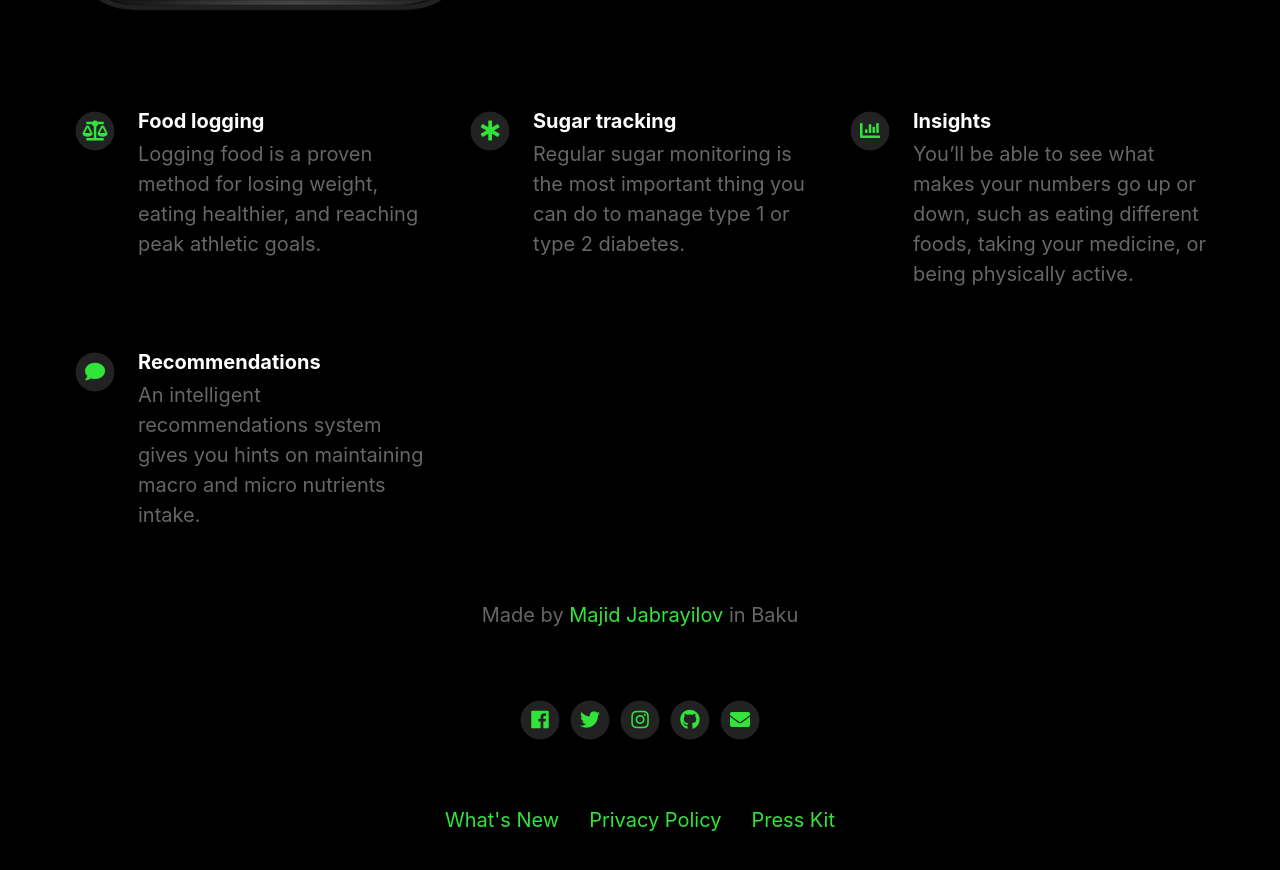
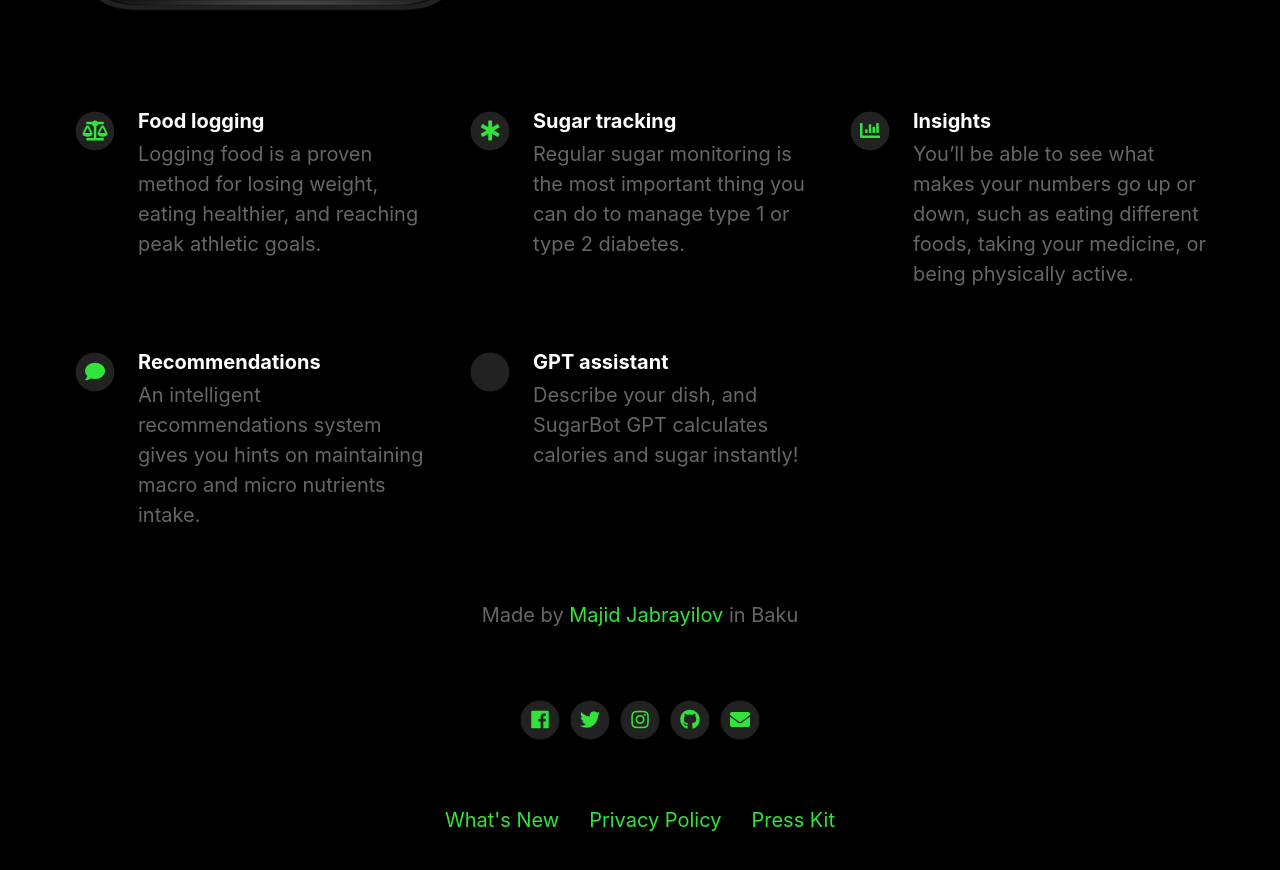
Before and after one commit to mecid/SugarBot-Landing, a Jekyll site: the page built from index.html, in a window 1280 px wide and 900 px high, scrolled down 973 px. Shown: the top 870 px of the window. Built offline with Jekyll 4.4.1, drawn with Linux system fonts in a browser that asks for light colours; nearby versions of some CDN libraries.

Commit message:
Update _config.yml

```diff
--- a/_config.yml
+++ b/_config.yml
@@ -51,9 +51,9 @@ features                                  :
     description                           : An intelligent recommendations system gives you hints on maintaining macro and micro nutrients intake.
     fontawesome_icon_name                 : comment
 
-  - title                                 : # New Feature Title
-    description                           : # New Feature Description
-    fontawesome_icon_name                 : # Enter Font Awesome icon name (e.g. star). Find icons on fontawesome.com/icons.
+  - title                                 : GPT assistant
+    description                           : Describe your dish, and SugarBot GPT calculates calories and sugar instantly!
+    fontawesome_icon_name                 : wand-sparkles
 
 
 
```
